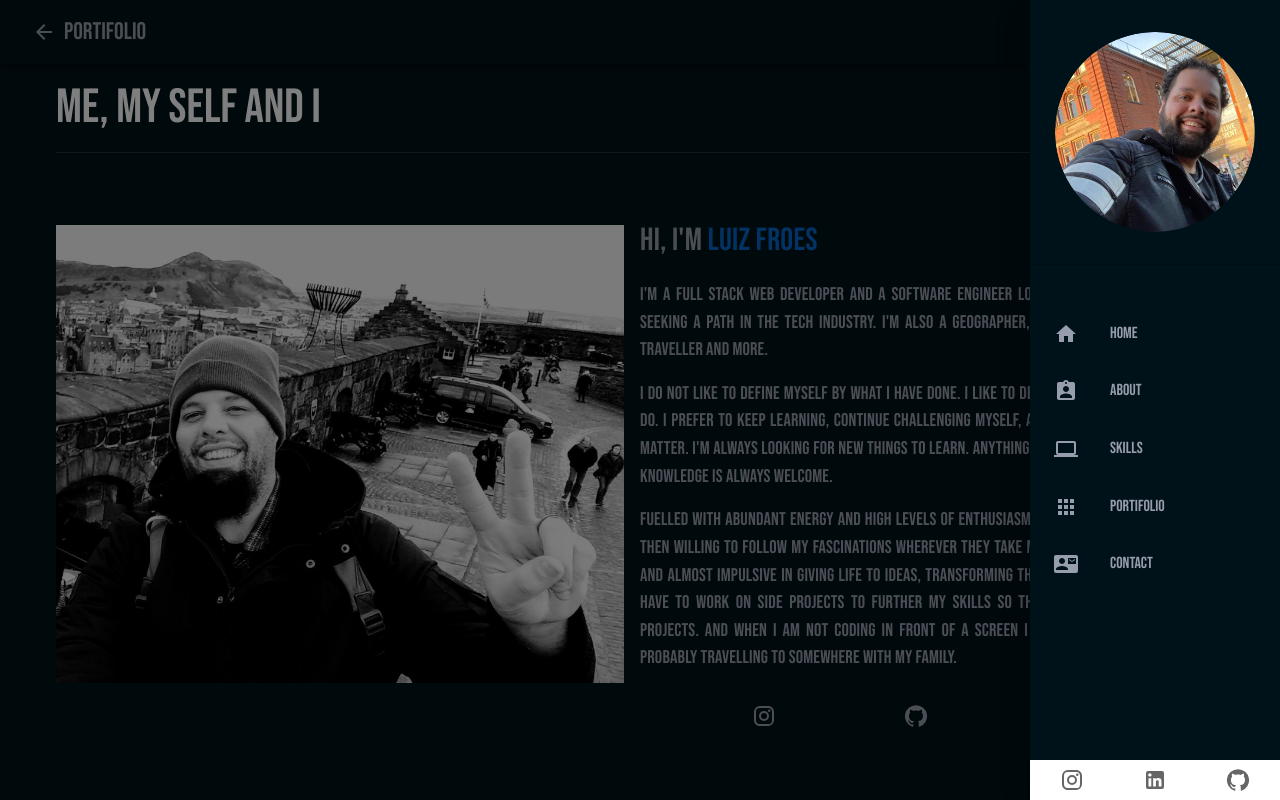
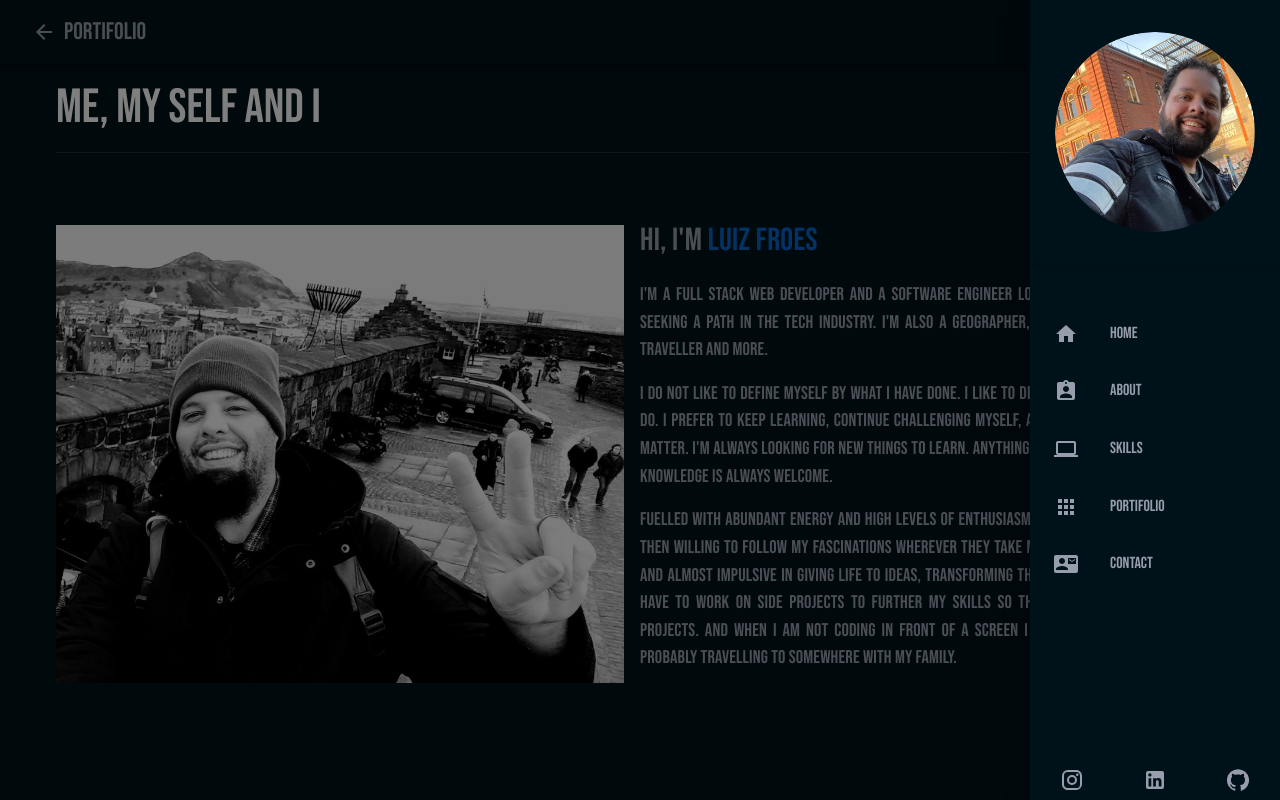
Before and after one commit to luizfroes/react-portifolio, a React (Create React App) app: page /about in a window 1280 px wide. Both pictures are taken after a click on the button 44 px from the left and 32 px from the top of the page. Built offline with nearby package versions, Linux system fonts and the light colour scheme.

Commit message:
refactored navbar

```diff
--- a/src/Pages/About/index.js
+++ b/src/Pages/About/index.js
@@ -17,23 +17,6 @@ import SectionTitle from "../../components/SectionTitle";
 import Box from "@mui/system/Box";
 
 export const About = () => {
-  const socialMediaIcons = [
-    {
-      id: "1",
-      listIcon: <Instagram />,
-      listUrl: "https://www.instagram.com/luizfroesgeo/",
-    },
-    {
-      id: "2",
-      listIcon: <GitHub />,
-      listUrl: "https://github.com/luizfroes",
-    },
-    {
-      id: "3",
-      listIcon: <LinkedIn />,
-      listUrl: "https://www.linkedin.com/in/luiz-froes",
-    },
-  ];
   return (
     <>
       <Container
@@ -126,46 +109,6 @@ export const About = () => {
                 not coding in front of a screen I will be playing my guitar or
                 probably travelling to somewhere with my family.
               </Typography>
-              <Container
-                component="div"
-                sx={{
-                  display: "flex",
-                  justifyContent: "center",
-                }}
-              >
-                <List
-                  sx={{
-                    display: "flex",
-                    flexDirection: "row",
-                    justifyContent: "center",
-                  }}
-                >
-                  {socialMediaIcons.map((listIcon, key) => (
-                    <ListItem
-                      key={listIcon.id}
-                      component={Link}
-                      alignItems="center"
-                      href={listIcon.listUrl}
-                      sx={{
-                        width: "fit-content",
-                        paddingLeft: "3rem",
-                        paddingRight: "3rem",
-                      }}
-                    >
-                      <ListItemIcon
-                        sx={{
-                          color: "#979dac",
-                          "&:hover": {
-                            color: "#0466c8ff",
-                          },
-                        }}
-                      >
-                        {listIcon.listIcon}
-                      </ListItemIcon>
-                    </ListItem>
-                  ))}
-                </List>
-              </Container>
             </Box>
           </Grid>
         </Grid>
--- a/src/components/NavbarFooter/index.js
+++ b/src/components/NavbarFooter/index.js
@@ -4,16 +4,58 @@ import BottomNavigationAction from "@mui/material/BottomNavigationAction";
 import GitHub from "@mui/icons-material/GitHub";
 import Instagram from "@mui/icons-material/Instagram";
 import LinkedIn from "@mui/icons-material/LinkedIn";
+import Link from "@mui/material/Link";
 
 export const NavbarFooter = () => {
   return (
     <BottomNavigation
       width="auto"
-      sx={{ minWidth: "0", maxWidth: 250, Height: "0.5rem" }}
+      sx={{
+        backgroundColor: "#001219",
+        minWidth: "0",
+        maxWidth: 250,
+        Height: "0.5rem",
+      }}
     >
-      <BottomNavigationAction sx={{ padding: "0" }} icon={<Instagram />} />
-      <BottomNavigationAction sx={{ padding: "0" }} icon={<LinkedIn />} />
-      <BottomNavigationAction sx={{ padding: "0" }} icon={<GitHub />} />
+      <BottomNavigationAction
+        component={Link}
+        target="_blank"
+        href="https://www.instagram.com/luizfroesgeo/"
+        sx={{
+          color: "#979dac",
+          "&:hover": {
+            color: "#0466c8ff",
+          },
+          padding: "0",
+        }}
+        icon={<Instagram />}
+      />
+      <BottomNavigationAction
+        component={Link}
+        target="_blank"
+        href="https://www.linkedin.com/in/luiz-froes"
+        sx={{
+          color: "#979dac",
+          "&:hover": {
+            color: "#0466c8ff",
+          },
+          padding: "0",
+        }}
+        icon={<LinkedIn />}
+      />
+      <BottomNavigationAction
+        component={Link}
+        target="_blank"
+        href="https://github.com/luizfroes"
+        sx={{
+          color: "#979dac",
+          "&:hover": {
+            color: "#0466c8ff",
+          },
+          padding: "0",
+        }}
+        icon={<GitHub />}
+      />
     </BottomNavigation>
   );
 };
```
